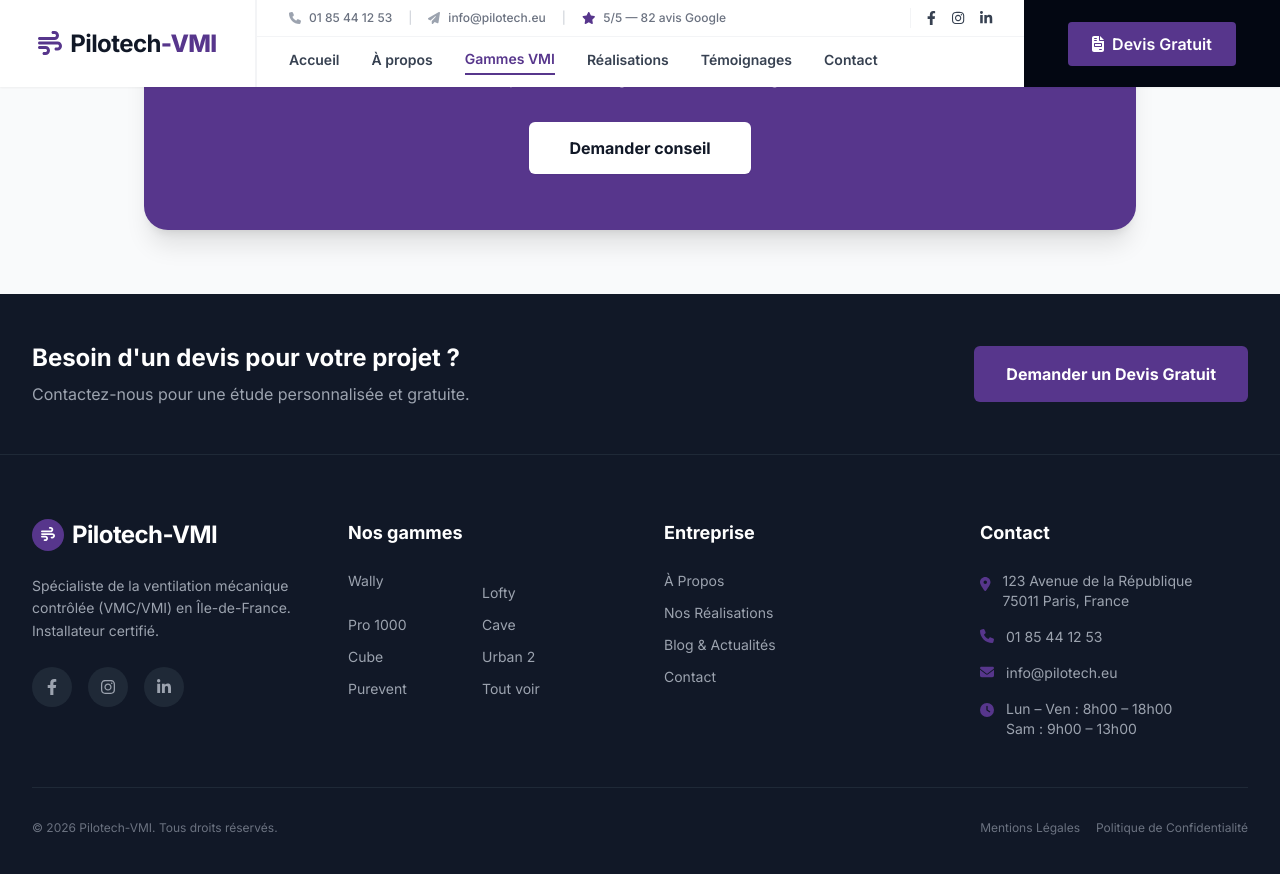
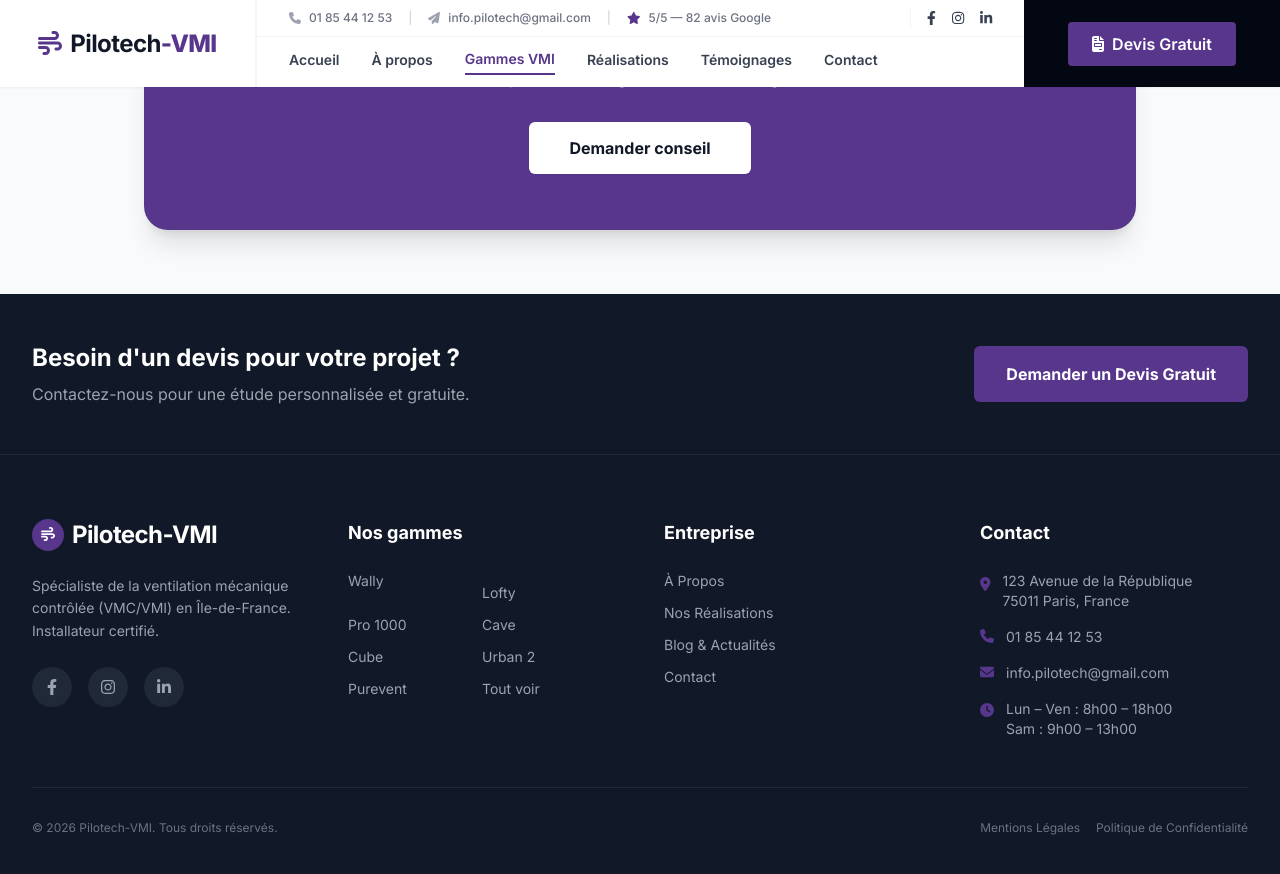
Before and after one commit to joanacodes/pilotech-vmi, a Jekyll site: the page gammes.html, which Jekyll copies as it is, in a window 1280 px wide and 900 px high, scrolled down 2057 px. Shown: the top 874 px of the window. Built offline with Jekyll 4.4.1, drawn with Linux system fonts in a browser that asks for light colours; nearby versions of some CDN libraries.

Commit message:
Update gammes.html

```diff
--- a/gammes.html
+++ b/gammes.html
@@ -53,8 +53,8 @@
 <i class="fa-solid fa-phone mr-2 text-gray-400"></i> 01 85 44 12 53
           </a>
 <span class="text-gray-300">|</span>
-<a class="hover:text-brand transition flex items-center" href="mailto:info@pilotech.eu">
-<i class="fa-solid fa-paper-plane mr-2 text-gray-400"></i> info@pilotech.eu
+<a class="hover:text-brand transition flex items-center" href="mailto:info.pilotech@gmail.com">
+<i class="fa-solid fa-paper-plane mr-2 text-gray-400"></i> info.pilotech@gmail.com
           </a>
 <span class="text-gray-300">|</span>
 <span class="flex items-center">
@@ -257,7 +257,7 @@
 </li>
 <li class="flex items-center">
 <i class="fa-solid fa-envelope text-brand mr-3"></i>
-<span>info@pilotech.eu</span>
+<span>info.pilotech@gmail.com</span>
 </li>
 <li class="flex items-start">
 <i class="fa-solid fa-clock text-brand mr-3 mt-0.5"></i>
```
